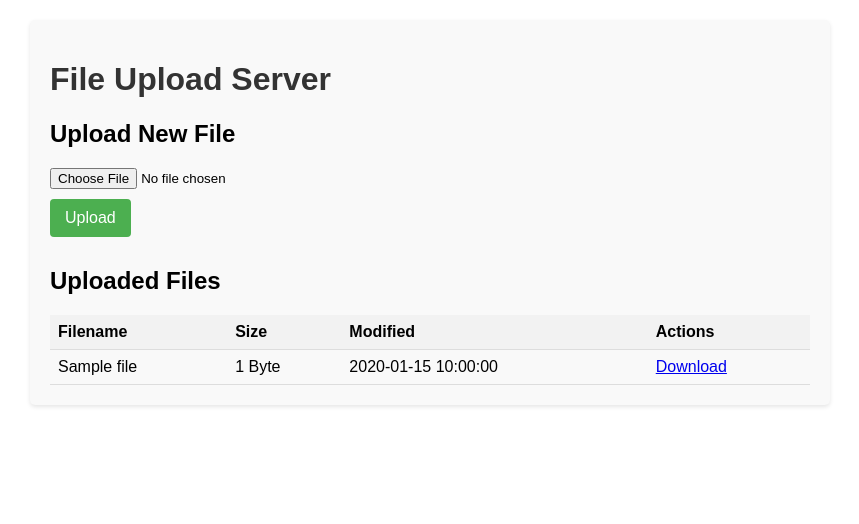
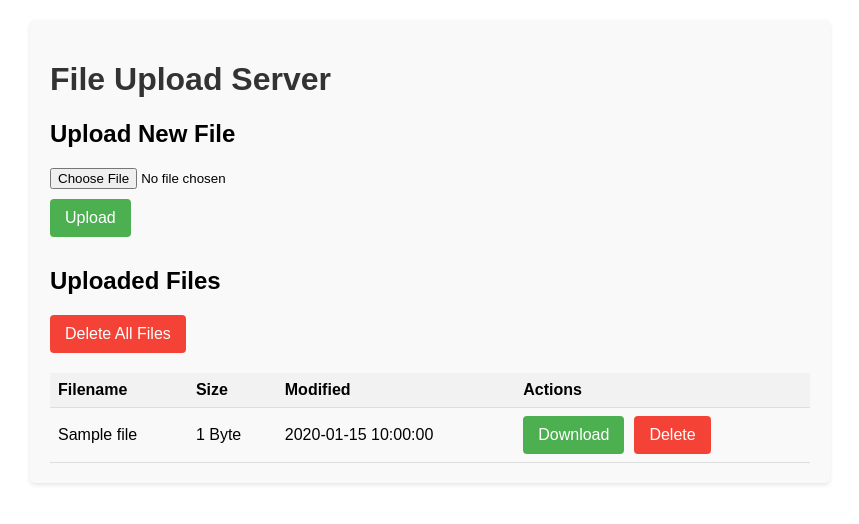
Before and after one commit to Greg4268/HIDFileTransfer, a Flask app: template templates/index.html in a window 1280 px wide. Shown: the top 524 px of the page, without its empty margins (210-1069 px from the left). Run offline with Flask 2, Linux system fonts and the light colour scheme; the template is opened without the code that fills it: most values are stand-ins (such as "Sample title", 1, 10 or a date in 2020); parts of the project's set-up code (start-up, migrations or seed data) failed here and were passed over.

Commit message:
add ability to delete uploaded files on index page

```diff
--- a/server.py
+++ b/server.py
@@ -16,9 +16,9 @@ app = Flask(__name__, template_folder='templates')
 auth = HTTPBasicAuth()
 
 # Configuration
-app.config['UPLOAD_FOLDER'] = os.environ.get('UPLOAD_FOLDER', 'uploads')
+app.config['UPLOAD_FOLDER'] = os.environ.get('UPLOAD_FOLDER', '/tmp/uploads')
 app.config['MAX_CONTENT_LENGTH'] = int(os.environ.get('MAX_FILE_SIZE', 16 * 1024 * 1024))  # 16MB default
-app.config['SECRET_KEY'] = os.environ.get('SECRET_KEY', os.urandom(24).hex())
+app.config['SECRET_KEY'] = os.environ.get('SECRET_KEY', 'dev_key_for_testing')
 
 # Create upload directory if it doesn't exist
 os.makedirs(app.config['UPLOAD_FOLDER'], exist_ok=True)
@@ -106,6 +106,48 @@ def get_file(filename):
     logger.debug(f"Download requested for: {filename}")
     return send_from_directory(app.config['UPLOAD_FOLDER'], filename)
 
+# File delete endpoint
+@app.route('/delete/<filename>', methods=['POST'])
+@auth.login_required
+def delete_file(filename):
+    logger.debug(f"Delete requested for: {filename}")
+    try:
+        file_path = os.path.join(app.config['UPLOAD_FOLDER'], filename)
+
+        # Check if file exists
+        if not os.path.exists(file_path):
+            logger.warning(f"File not found: {file_path}")
+            return jsonify({'error': 'File not found'}), 404
+
+        # Delete the file
+        os.remove(file_path)
+        logger.info(f"File deleted: {filename}")
+
+        # Redirect back to the index page
+        return redirect(url_for('index'))
+    except Exception as e:
+        logger.error(f"Error deleting file: {str(e)}")
+        return jsonify({'error': str(e)}), 500
+
+#Delete all files endpoint
+@app.route('/delete_all', methods=['POST'])
+@auth.login_required
+def delete_all_files():
+    logger.debug("Delete all files requested")
+    try:
+        count = 0
+        for filename in os.listdir(app.config['UPLOAD_FOLDER']):
+            file_path = os.path.join(app.config['UPLOAD_FOLDER'], filename)
+            if os.path.isfile(file_path):
+                os.remove(file_path)
+                count += 1
+
+        logger.info(f"Deleted {count} files")
+        return redirect(url_for('index'))
+    except Exception as e:
+        logger.error(f"Error deleting all files: {str(e)}")
+        return jsonify({'error': str(e)}), 500
+
 # File list endpoint
 @app.route('/files', methods=['GET'])
 @auth.login_required
@@ -129,7 +171,7 @@ def list_files():
         logger.error(f"Error listing files: {str(e)}")
         return jsonify({'error': str(e)}), 500
 
-# For running directly
 if __name__ == '__main__':
     port = int(os.environ.get('PORT', 8080))
-    app.run(host='0.0.0.0', port=port)
+    logger.info(f"Starting server on port {port}")
+    app.run(host="0.0.0.0", port=port)
--- a/templates/index.html
+++ b/templates/index.html
@@ -26,7 +26,7 @@
         .file-input {
             margin: 10px 0;
         }
-        button {
+        button, .btn {
             background-color: #4CAF50;
             color: white;
             padding: 10px 15px;
@@ -34,9 +34,28 @@
             border-radius: 4px;
             cursor: pointer;
             font-size: 16px;
+            text-decoration: none;
+            display: inline-block;
         }
-        button:hover {
+        button:hover, .btn:hover {
             background-color: #45a049;
+        }
+        .delete-btn {
+            background-color: #f44336;
+        }
+        .delete-btn:hover {
+            background-color: #d32f2f;
+        }
+        .delete-all-btn {
+            background-color: #f44336;
+            margin-bottom: 20px;
+        }
+        .delete-all-btn:hover {
+            background-color: #d32f2f;
+        }
+        .action-buttons {
+            display: flex;
+            gap: 10px;
         }
         table {
             width: 100%;
@@ -52,6 +71,29 @@
         }
         tr:hover {
             background-color: #f5f5f5;
+        }
+        .confirm-dialog {
+            display: none;
+            position: fixed;
+            top: 0;
+            left: 0;
+            right: 0;
+            bottom: 0;
+            background-color: rgba(0,0,0,0.5);
+            align-items: center;
+            justify-content: center;
+        }
+        .confirm-dialog-content {
+            background-color: white;
+            padding: 20px;
+            border-radius: 5px;
+            text-align: center;
+        }
+        .confirm-dialog-buttons {
+            margin-top: 20px;
+            display: flex;
+            justify-content: center;
+            gap: 10px;
         }
     </style>
 </head>
@@ -70,6 +112,13 @@
         </div>
 
         <h2>Uploaded Files</h2>
+
+        {% if files %}
+        <form action="/delete_all" method="post" onsubmit="return confirmDeleteAll()">
+            <button type="submit" class="delete-all-btn">Delete All Files</button>
+        </form>
+        {% endif %}
+
         <table>
             <thead>
                 <tr>
@@ -85,7 +134,12 @@
                     <td>{{ file.name }}</td>
                     <td>{{ file.size|filesizeformat }}</td>
                     <td>{{ file.modified }}</td>
-                    <td><a href="/files/{{ file.name }}">Download</a></td>
+                    <td class="action-buttons">
+                        <a href="/files/{{ file.name }}" class="btn">Download</a>
+                        <form action="/delete/{{ file.name }}" method="post" onsubmit="return confirmDelete('{{ file.name }}')">
+                            <button type="submit" class="delete-btn">Delete</button>
+                        </form>
+                    </td>
                 </tr>
                 {% else %}
                 <tr>
@@ -95,5 +149,62 @@
             </tbody>
         </table>
     </div>
+
+    <div id="confirmDialog" class="confirm-dialog">
+        <div class="confirm-dialog-content">
+            <p id="confirmMessage">Are you sure you want to delete this file?</p>
+            <div class="confirm-dialog-buttons">
+                <button id="confirmYes" class="delete-btn">Yes, Delete</button>
+                <button id="confirmNo">Cancel</button>
+            </div>
+        </div>
+    </div>
+
+    <script>
+        // Delete confirmation dialog
+        function confirmDelete(filename) {
+            const dialog = document.getElementById('confirmDialog');
+            const message = document.getElementById('confirmMessage');
+            const yesBtn = document.getElementById('confirmYes');
+            const noBtn = document.getElementById('confirmNo');
+
+            message.textContent = `Are you sure you want to delete ${filename}?`;
+            dialog.style.display = 'flex';
+
+            return new Promise((resolve) => {
+                yesBtn.onclick = function() {
+                    dialog.style.display = 'none';
+                    resolve(true);
+                };
+
+                noBtn.onclick = function() {
+                    dialog.style.display = 'none';
+                    resolve(false);
+                };
+            });
+        }
+
+        function confirmDeleteAll() {
+            const dialog = document.getElementById('confirmDialog');
+            const message = document.getElementById('confirmMessage');
+            const yesBtn = document.getElementById('confirmYes');
+            const noBtn = document.getElementById('confirmNo');
+
+            message.textContent = 'Are you sure you want to delete all files?';
+            dialog.style.display = 'flex';
+
+            return new Promise((resolve) => {
+                yesBtn.onclick = function() {
+                    dialog.style.display = 'none';
+                    resolve(true);
+                };
+
+                noBtn.onclick = function() {
+                    dialog.style.display = 'none';
+                    resolve(false);
+                };
+            });
+        }
+    </script>
 </body>
 </html>
```
